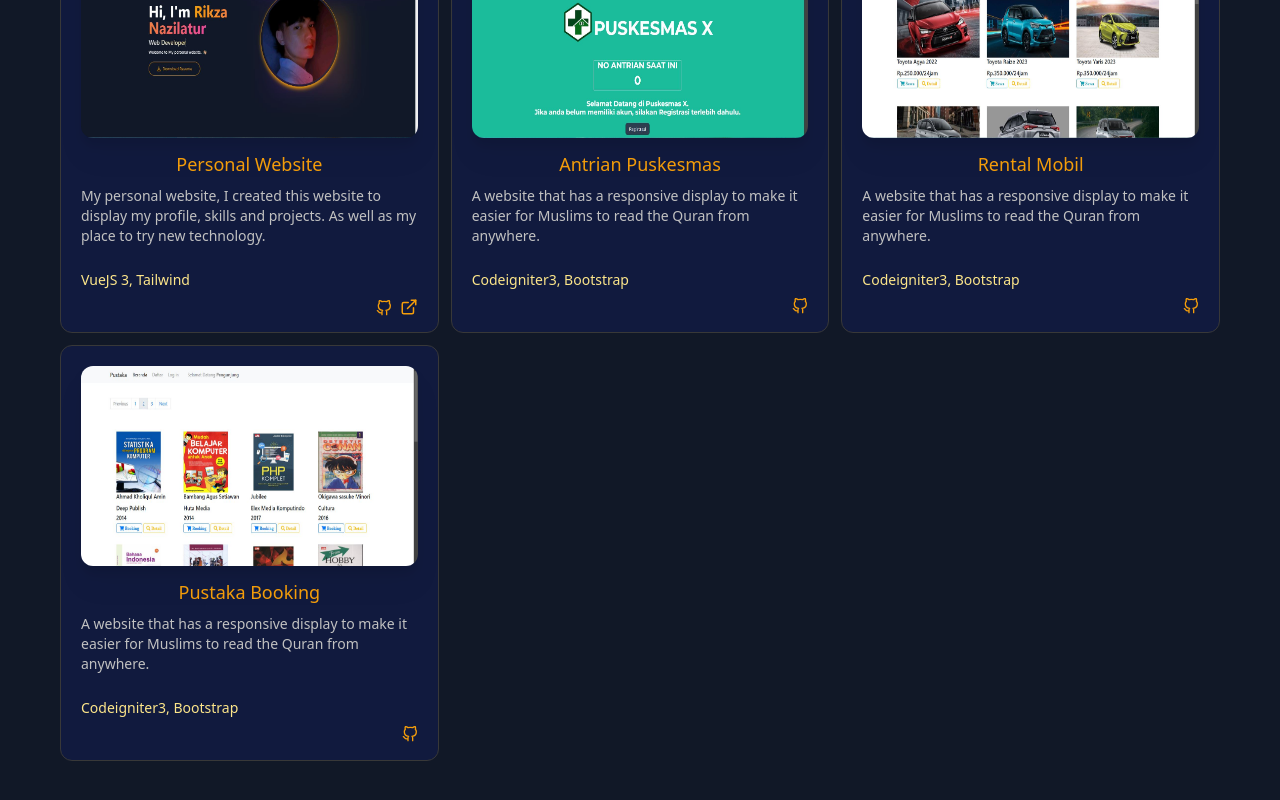
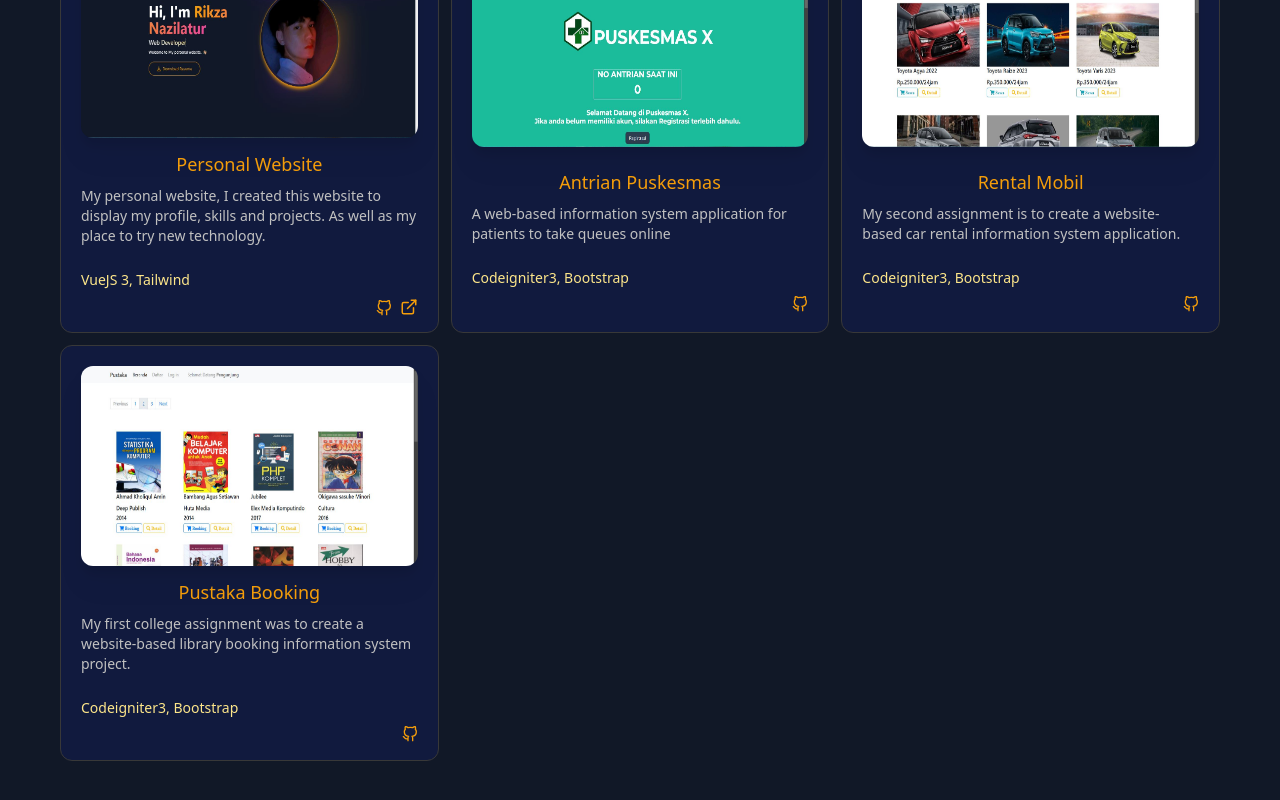
Before and after one commit to RikzaRza/rikzarza.github.io, a Vue app: page / in a window 1280 px wide. Shown: the part 2669-3469 px from the top of the page. Built offline with nearby package versions, Linux system fonts and the light colour scheme.

Commit message:
update deskripsi

```diff
--- a/src/components/LatestProjSection.vue
+++ b/src/components/LatestProjSection.vue
@@ -17,7 +17,7 @@ export default {
           id: 2,
           name: 'Antrian Puskesmas',
           imageUrl: 'puskesmas',
-          status: 'A website that has a responsive display to make it easier for Muslims to read the Quran from anywhere.',
+          status: 'A web-based information system application for patients to take queues online ',
           tech: 'Codeigniter3, Bootstrap',
           github: 'https://github.com/RikzaRza/antrian-puskesmas',
           demo: 'null'
@@ -26,7 +26,7 @@ export default {
           id: 3,
           name: 'Rental Mobil',
           imageUrl: 'rentcar',
-          status: 'A website that has a responsive display to make it easier for Muslims to read the Quran from anywhere.',
+          status: 'My second assignment is to create a website-based car rental information system application.',
           tech: 'Codeigniter3, Bootstrap',
           github: 'https://github.com/RikzaRza/rentcar',
           demo: 'null'
@@ -35,7 +35,7 @@ export default {
           id: 4,
           name: 'Pustaka Booking',
           imageUrl: 'pustaka-booking',
-          status: 'A website that has a responsive display to make it easier for Muslims to read the Quran from anywhere.',
+          status: 'My first college assignment was to create a website-based library booking information system project.',
           tech: 'Codeigniter3, Bootstrap',
           github: 'https://github.com/RikzaRza/pustaka-booking1',
           demo: 'null'
```
